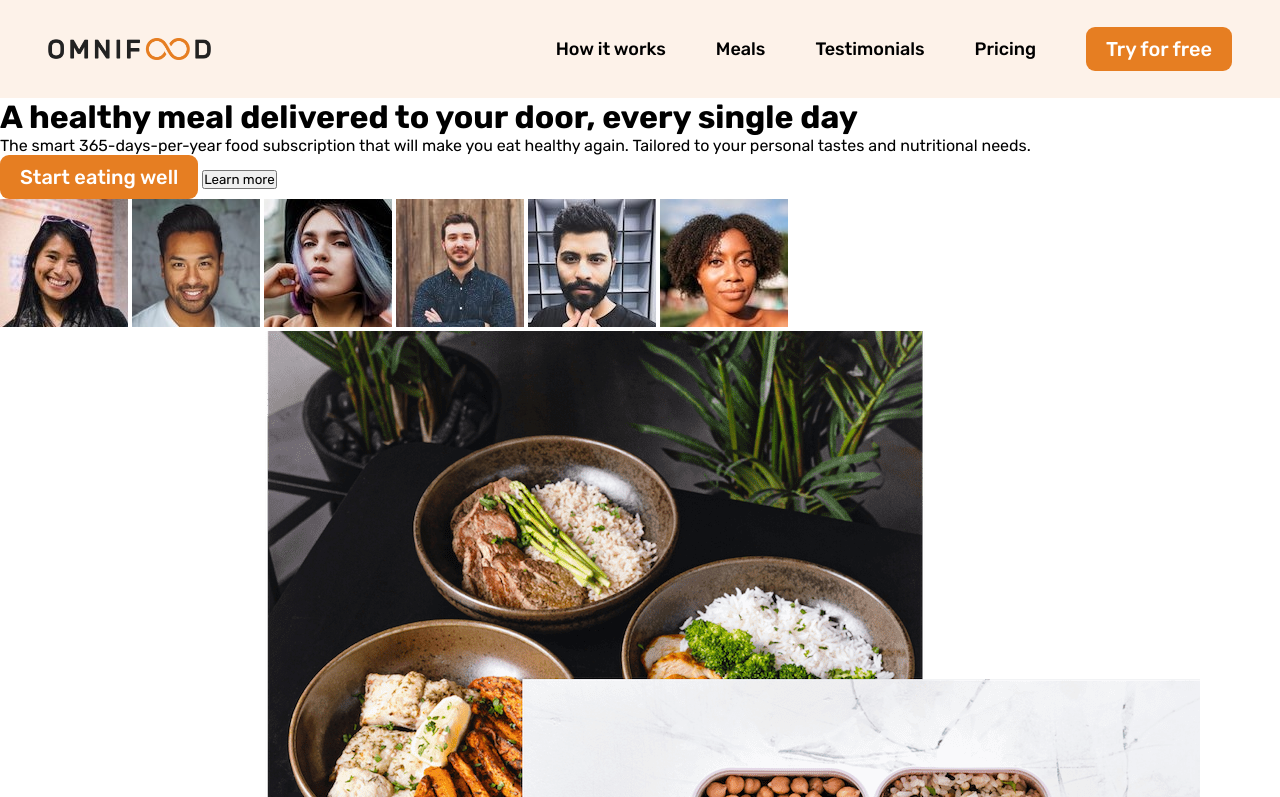
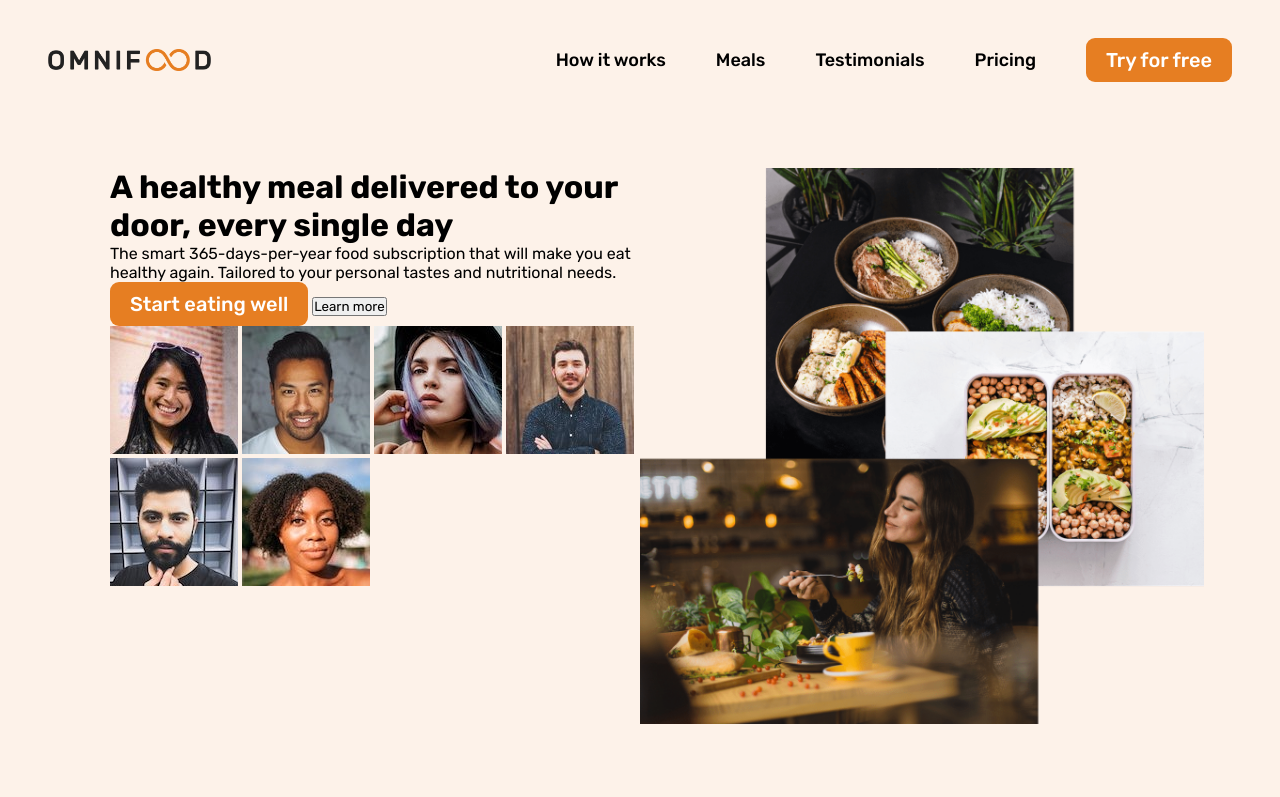
Before and after one commit to Premsingh20/My-Projects, a plain HTML site: page 16 FEB Omnifood clone/index.html in a window 1280 px wide. Shown: the top 797 px of the page. Drawn offline with Linux system fonts and the light colour scheme.

Commit message:
hero section done

```diff
--- a/16 FEB Omnifood clone/style.css
+++ b/16 FEB Omnifood clone/style.css
@@ -21,8 +21,10 @@ nav {
  display: flex;
  align-items: center;
  justify-content: space-between;
- padding: 27px 48px;
+ padding: 0 48px;
  background-color: #fdf2e9;
+ height: 15vh;
+ width: 100vw;
 }
 
 nav div {
@@ -49,3 +51,26 @@ nav img {
     font-size: 20px;
     font-weight: 500;
 }
+
+/* Hero Section */
+main {
+    height: 85vh;
+    background-color: #fdf2e9;
+    display: flex;
+    width: 100vw;
+    padding: 48px 110px;
+}
+
+.right-hero-section img {
+    width: 564px;
+}
+
+.right-hero-section {
+    width: 50%;
+    align-items: center;
+}
+
+.left-hero-section {
+    width: 50%;
+    align-items: center;
+}
```
